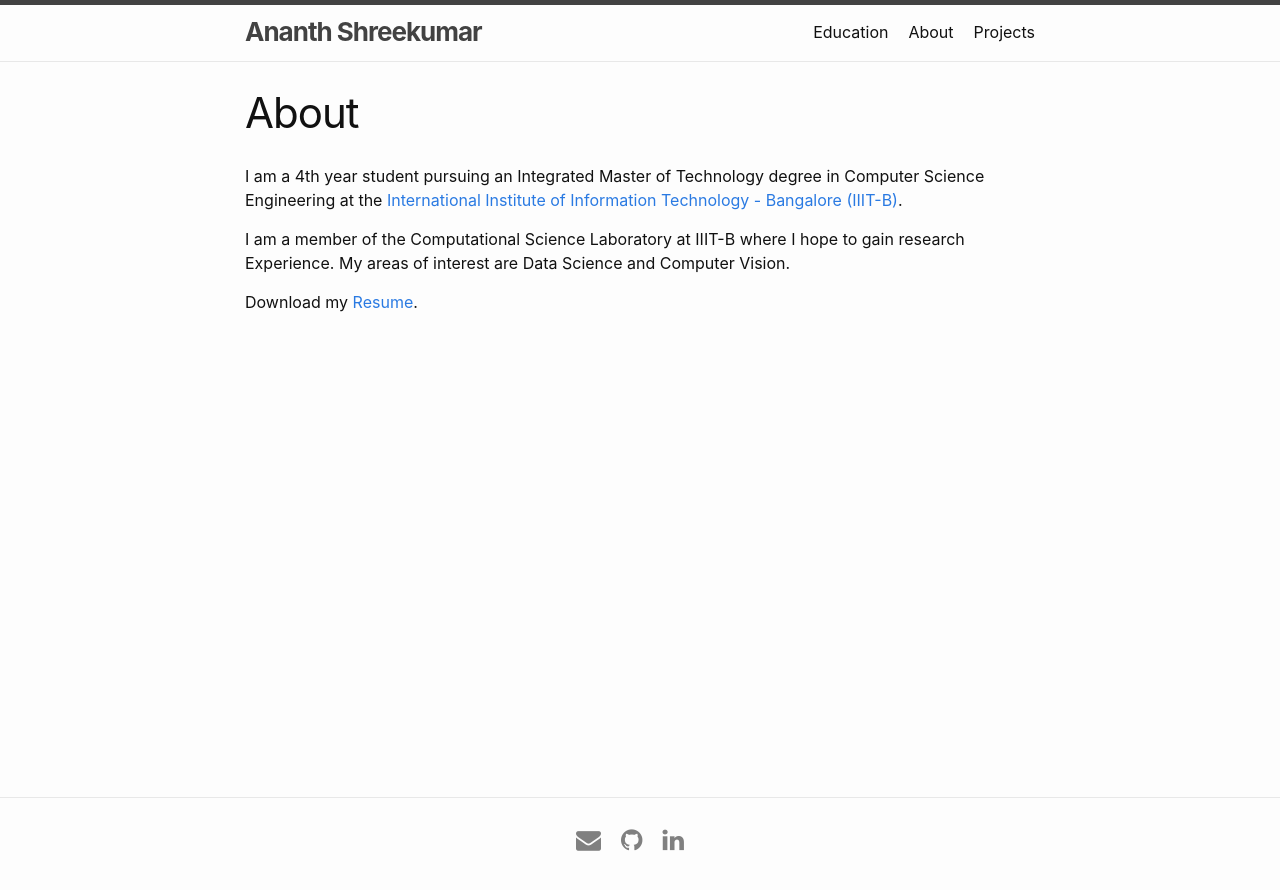
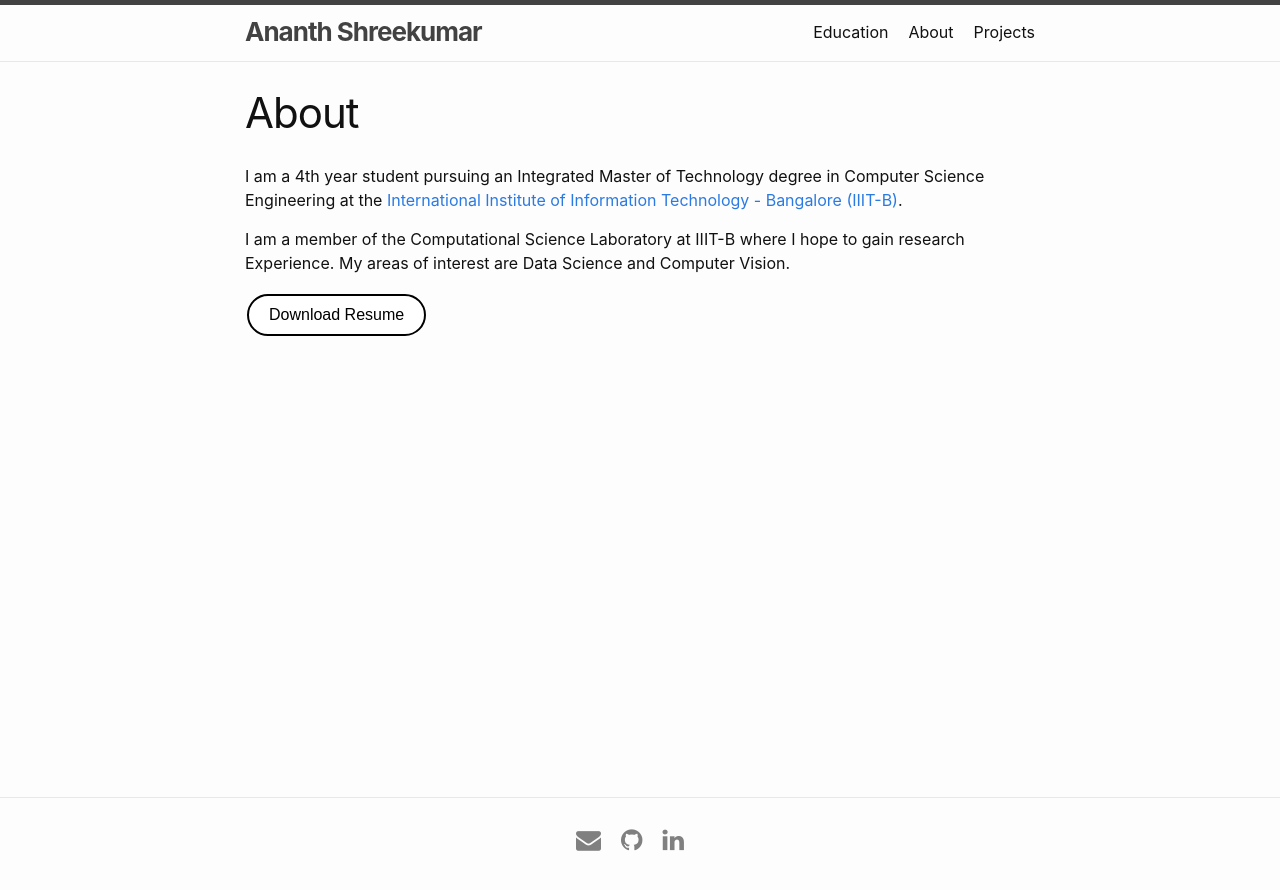
Before and after one commit to ThisWasntTaken/ThisWasntTaken.github.io, a Jekyll site: the page built from index.md, in a window 1280 px wide. Shown: the top 890 px of the page. Built offline with Jekyll 4.4.1, drawn with Linux system fonts in a browser that asks for light colours.

Commit message:
Added Download Resume button

```diff
--- a/_sass/minima/_base.scss
+++ b/_sass/minima/_base.scss
@@ -252,6 +252,30 @@ pre {
   }
 }
 
+/**
+ * Buttons
+ */
+.button {
+  color: white;
+  padding: 10px 20px;
+  text-align: center;
+  text-decoration: none;
+  display: inline-block;
+  font-size: 16px;
+  margin: 4px 2px;
+  -webkit-transition-duration: 0.4s; /* Safari */
+  transition-duration: 0.4s;
+  cursor: pointer;
+  background-color: white;
+  color: black;
+  border: 2px solid black;
+  border-radius: 30px;
+}
+
+.button:hover {
+  background-color: black;
+  color: white;
+}
 
 
 /**
--- a/index.md
+++ b/index.md
@@ -10,4 +10,4 @@ I am a 4th year student pursuing an Integrated Master of Technology degree in Co
 
 I am a member of the Computational Science Laboratory at IIIT-B where I hope to gain research Experience. My areas of interest are Data Science and Computer Vision.
 
-Download my <a target="_blank" rel="noopener noreferrer" href="{{ site.baseurl }}{{ site.url }}/assets/pdf/resume.pdf">Resume</a>.
+<a target="_blank" rel="noopener noreferrer" href="{{ site.baseurl }}{{ site.url }}/assets/pdf/resume.pdf"><button class="button">Download Resume</button></a>
```
